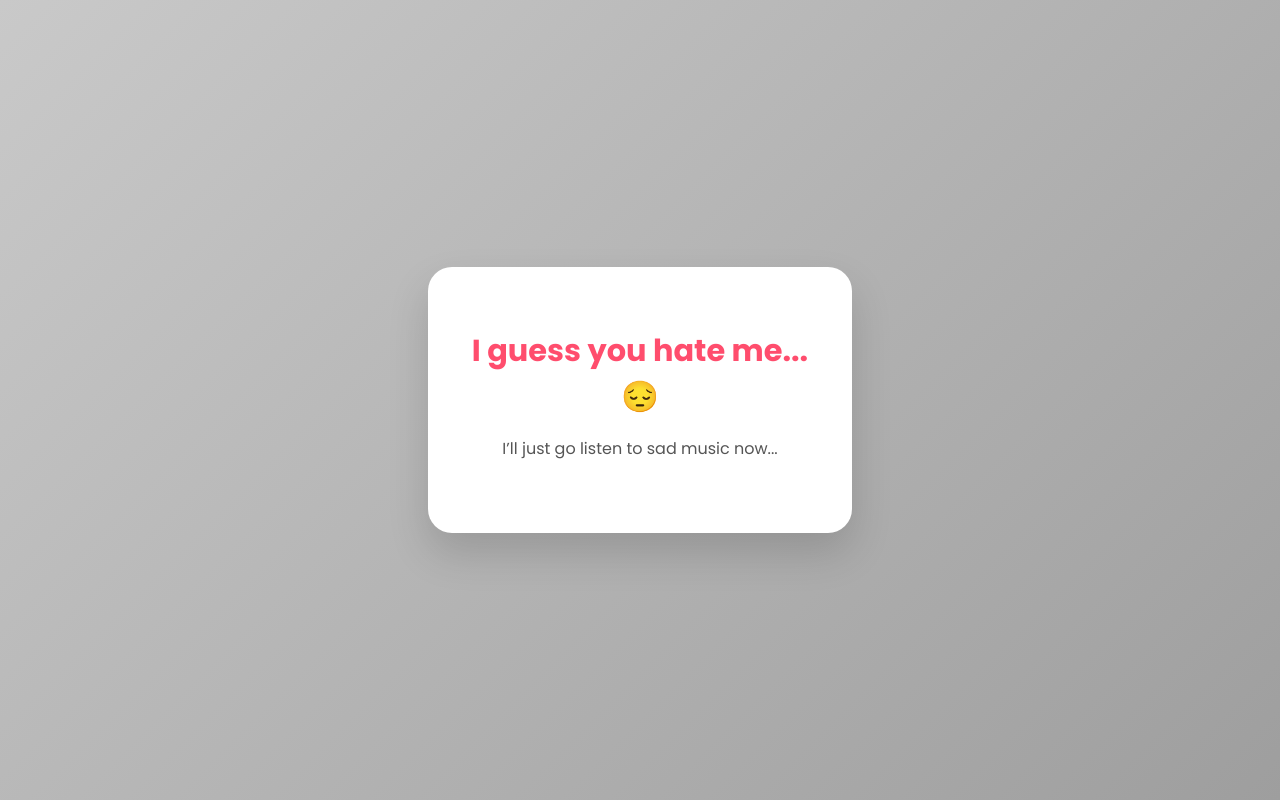
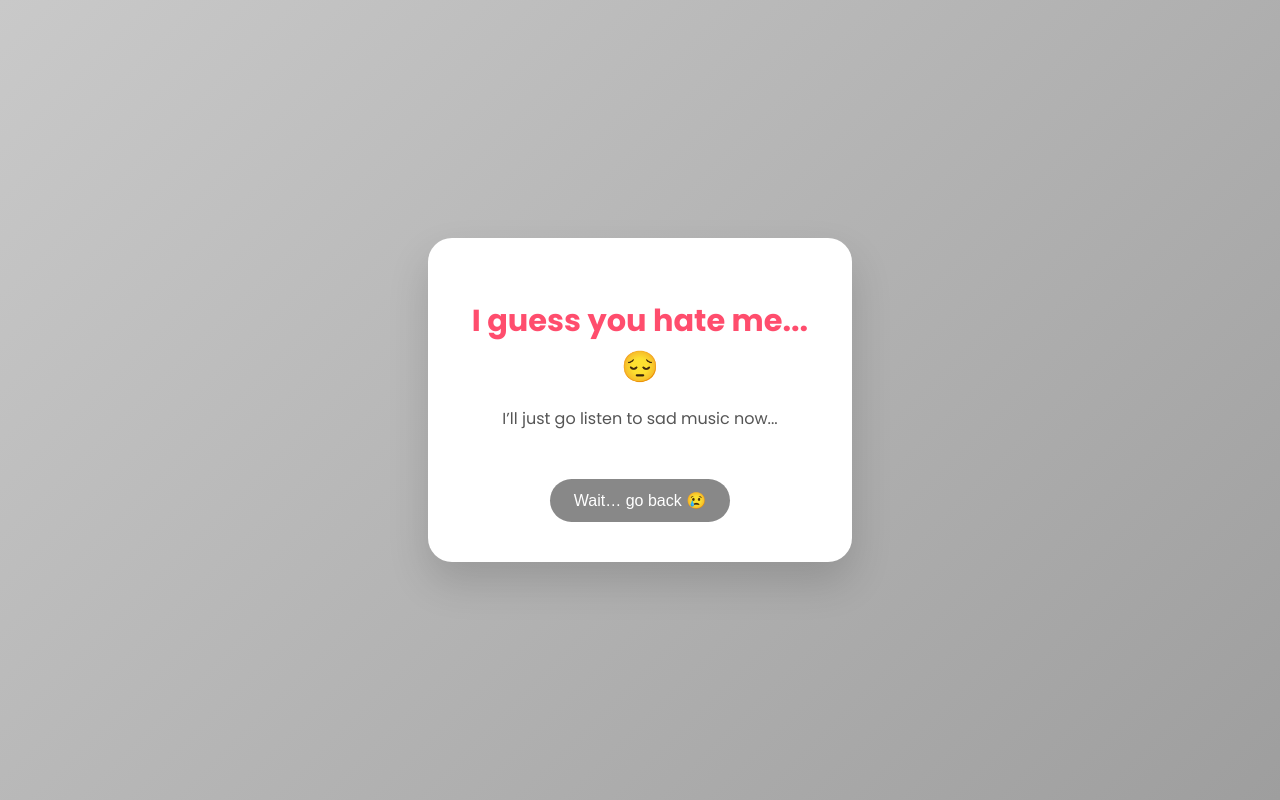
Before and after one commit to 0xgabbie/will-you-be-my-valentine, a plain HTML site: page index.html in a window 1280 px wide. Both pictures are taken after a click on the button "No 😤". Drawn offline with Linux system fonts and the light colour scheme.

Commit message:
Update index.html

```diff
--- a/index.html
+++ b/index.html
@@ -99,10 +99,21 @@
       opacity: 0.8;
     }
 
+    .back {
+  background: #888;
+  color: white;
+  margin-top: 16px;
+}
+
+.back:hover {
+  background: #666;
+}
+
     @keyframes floatUp {
       0% { transform: translateY(0) scale(1); opacity: 1; }
       100% { transform: translateY(-110vh) scale(1.5); opacity: 0; }
     }
+
   </style>
 </head>
 <body>
@@ -122,11 +133,26 @@
   const card = document.getElementById("card");
   const hearts = document.getElementById("hearts");
 
+  function renderStart() {
+    document.body.classList.remove("sad");
+    card.innerHTML = `
+      <h1>Cher, will you be my Valentine? 💘</h1>
+      <p>This is a very important decision 🥺</p>
+      <div class="buttons">
+        <button class="yes" onclick="firstYes()">Yes 💖</button>
+        <button class="no" onclick="clickedNo()">No 😤</button>
+      </div>
+    `;
+  }
+
   function clickedNo() {
     document.body.classList.add("sad");
     card.innerHTML = `
       <h1>I guess you hate me... 😔</h1>
       <p>I’ll just go listen to sad music now...</p>
+      <div class="buttons">
+        <button class="back" onclick="renderStart()">Wait… go back 😢</button>
+      </div>
     `;
   }
 
@@ -162,6 +188,9 @@
       setTimeout(() => heart.remove(), 5000);
     }, 200);
   }
+
+  // Initial render
+  renderStart();
 </script>
 
 </body>
```
Lines whose indentation alone changed are shown as unchanged.
